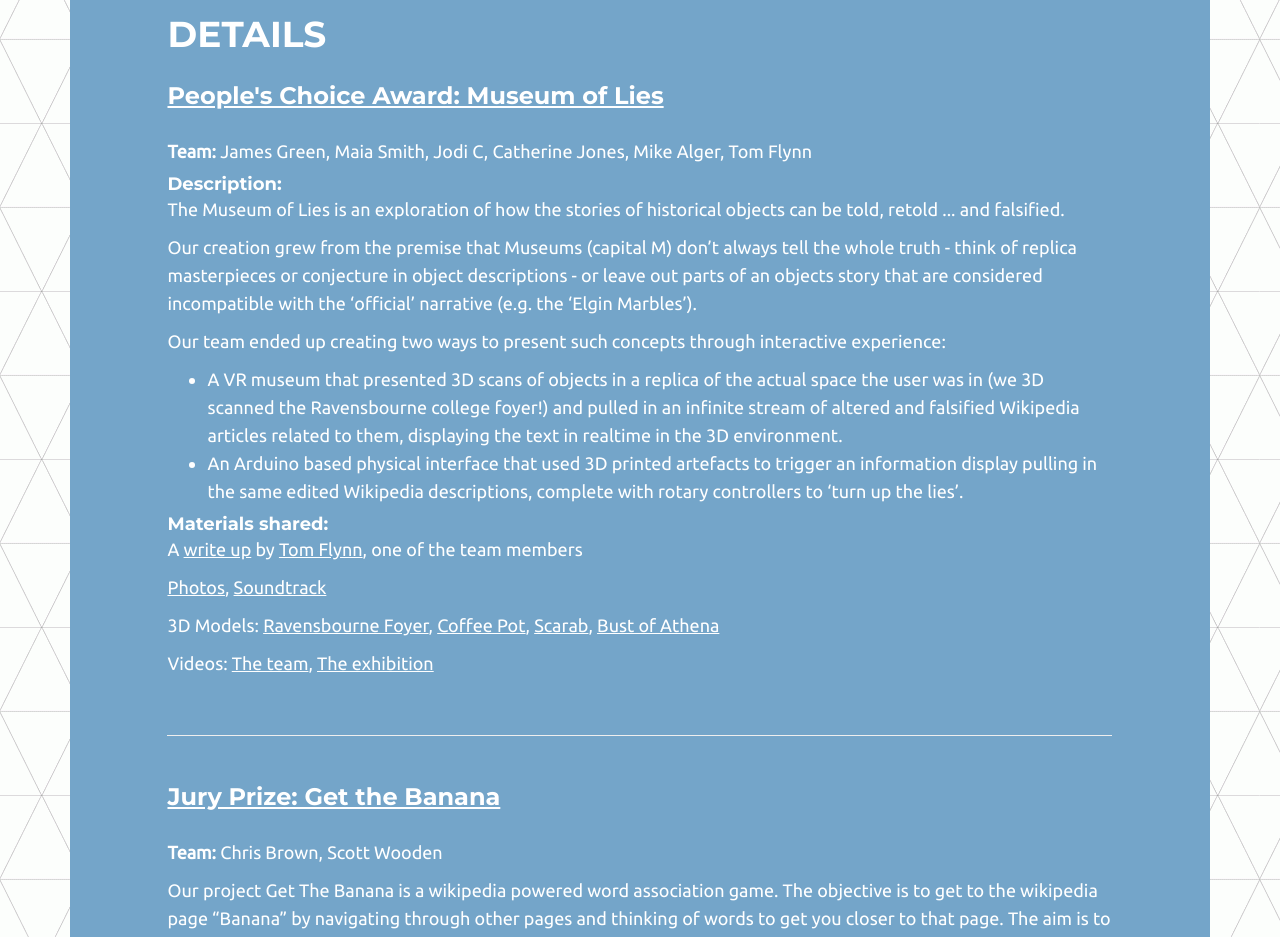
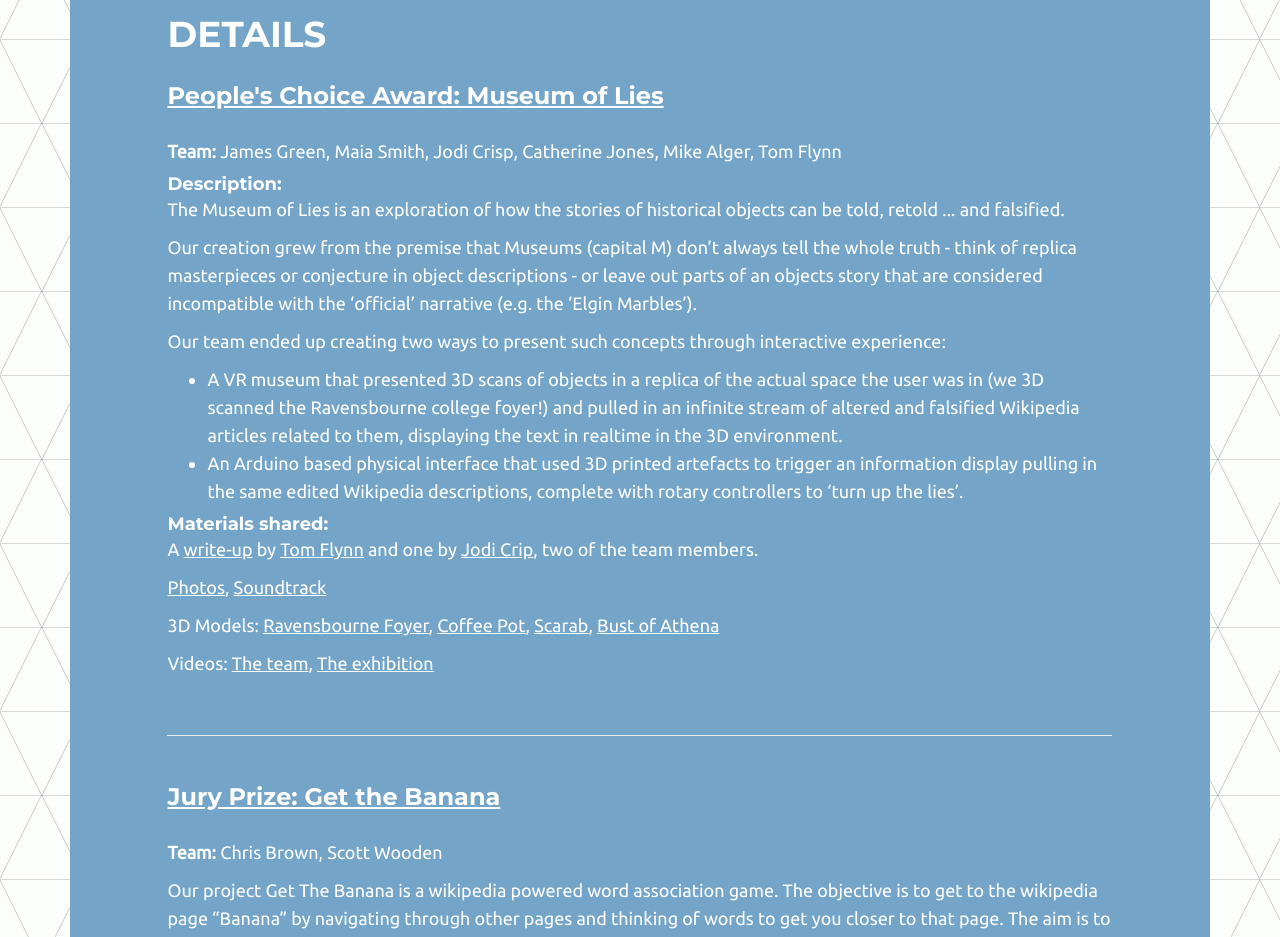
Before and after one commit to tomchambers2/art-hackathon-website, a website: page app/public/artworks.html in a window 1280 px wide. Shown: the part 1220-2157 px from the top of the page. Drawn offline with Linux system fonts and the light colour scheme.

Commit message:
corrected jodi

```diff
--- a/app/public/artworks.html
+++ b/app/public/artworks.html
@@ -92,7 +92,7 @@
 							<div>
 								<h3><a id="museumoflies">People's Choice Award: Museum of Lies</a></h3>
 									<br>
-									<p><b>Team:</b> James Green, Maia Smith, Jodi C, Catherine Jones, Mike Alger, Tom Flynn</p>
+									<p><b>Team:</b> James Green, Maia Smith, Jodi Crisp, Catherine Jones, Mike Alger, Tom Flynn</p>
 									<h4>Description:</h4>
 									<p>The Museum of Lies is an exploration of how the stories of historical objects can be told, retold ... and falsified.</p>
 									<p>Our creation grew from the premise that Museums (capital M) don’t always tell the whole truth - think of replica masterpieces or conjecture in object descriptions - or leave out parts of an objects story that are considered incompatible with the ‘official’ narrative (e.g. the ‘Elgin Marbles’).</p>
@@ -102,7 +102,7 @@
 										<li>An Arduino based physical interface that used 3D printed artefacts to trigger an information display pulling in the same edited Wikipedia descriptions, complete with rotary controllers to ‘turn up the lies’.</li>
 									</ul>
 									<h4>Materials shared:</h4>
-									<p>A <a href="http://nebulousflynn.tumblr.com/post/119512713966/museum-of-lies-art-hackathon-2015-last-weekend-i">write up</a> by <a href="http://www.nimbuspin.com">Tom Flynn</a>, one of the team members</p>
+									<p>A <a href="http://nebulousflynn.tumblr.com/post/119512713966/museum-of-lies-art-hackathon-2015-last-weekend-i">write-up</a> by <a href="http://www.nimbuspin.com">Tom Flynn</a> and one by <a href="http://squirmelia.livejournal.com/477789.html">Jodi Crip</a>, two of the team members.</p>
 									<p><a href="https://flic.kr/s/aHskbgLzme">Photos</a>, <a href="https://soundcloud.com/nebulousflynn/museum-of-lies">Soundtrack</a></p>
 									<p>3D Models: <a href="https://skfb.ly/EvwC">Ravensbourne Foyer</a>, <a href="https://skfb.ly/ExW9">Coffee Pot</a>, <a href="https://skfb.ly/AYMC">Scarab</a>, <a href="https://skfb.ly/Br8x">Bust of Athena</a></p>
 									<p>Videos: <a href="https://youtu.be/NOvlkjHbaM8">The team</a>, <a href="https://youtu.be/4J7JVzv878g">The exhibition</a>
```
